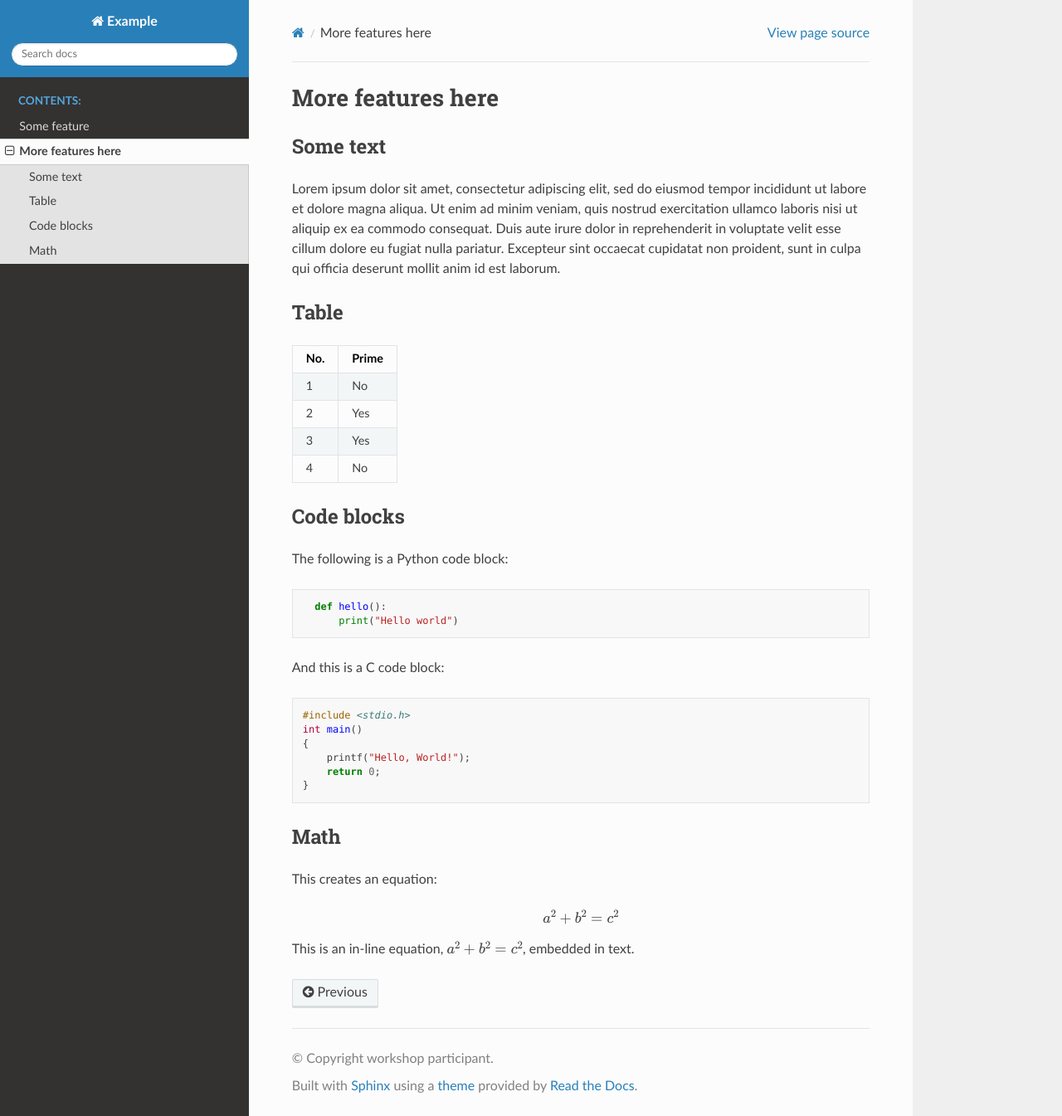
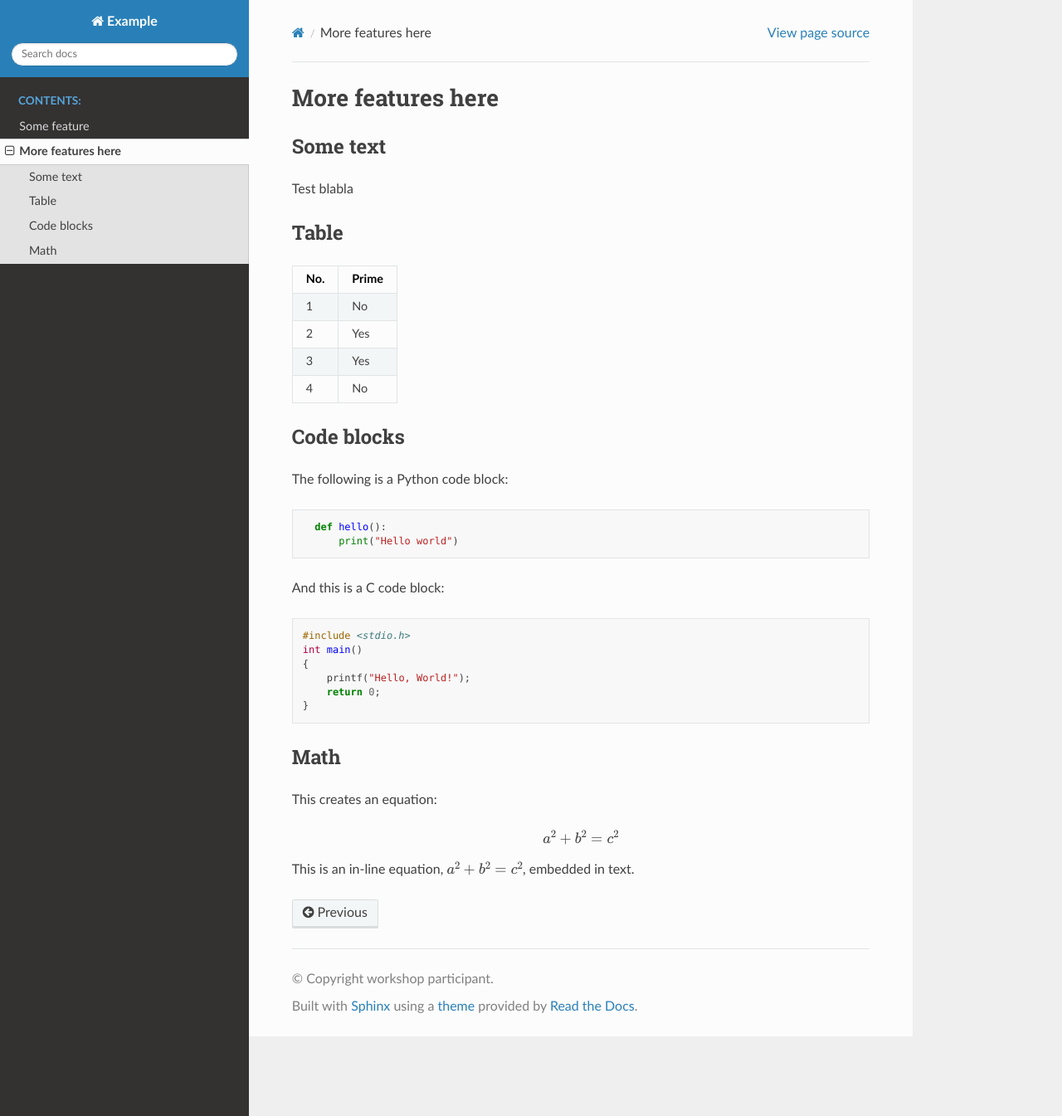
Before and after one commit to yvonne-giesing/doc-example, a Sphinx documentation site: the page built from doc/another-feature.md, in a window 1280 px wide and 1345 px high. Shown: the whole window at 83% size. Built offline with Sphinx 7.4.7 and the Read the Docs theme 2.0.0, drawn with Linux system fonts in a browser that asks for light colours.

Commit message:
Update another-feature.md

```diff
--- a/doc/another-feature.md
+++ b/doc/another-feature.md
@@ -3,12 +3,7 @@
 
 ## Some text
 
-Lorem ipsum dolor sit amet, consectetur adipiscing elit, sed do eiusmod
-tempor incididunt ut labore et dolore magna aliqua. Ut enim ad minim veniam,
-quis nostrud exercitation ullamco laboris nisi ut aliquip ex ea commodo
-consequat. Duis aute irure dolor in reprehenderit in voluptate velit esse
-cillum dolore eu fugiat nulla pariatur. Excepteur sint occaecat cupidatat non
-proident, sunt in culpa qui officia deserunt mollit anim id est laborum.
+Test blabla
 
 
 ## Table
```
